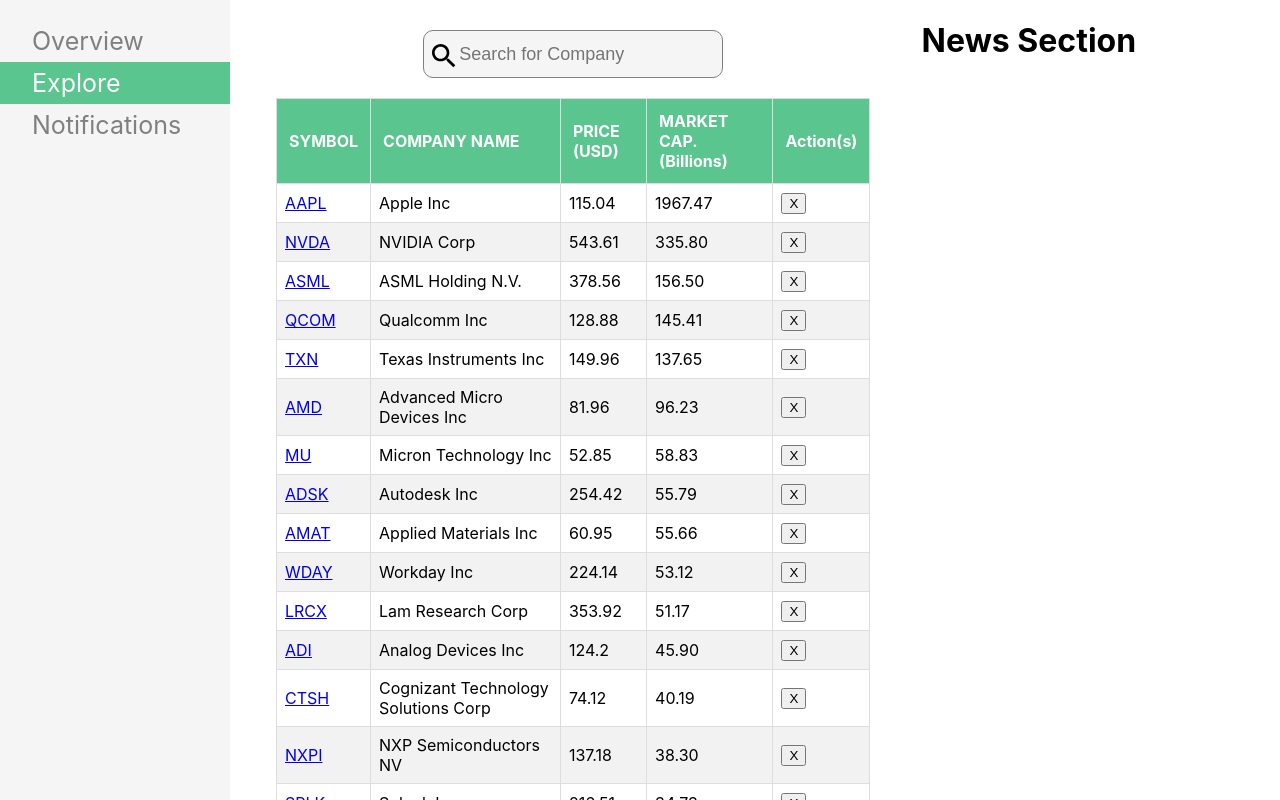
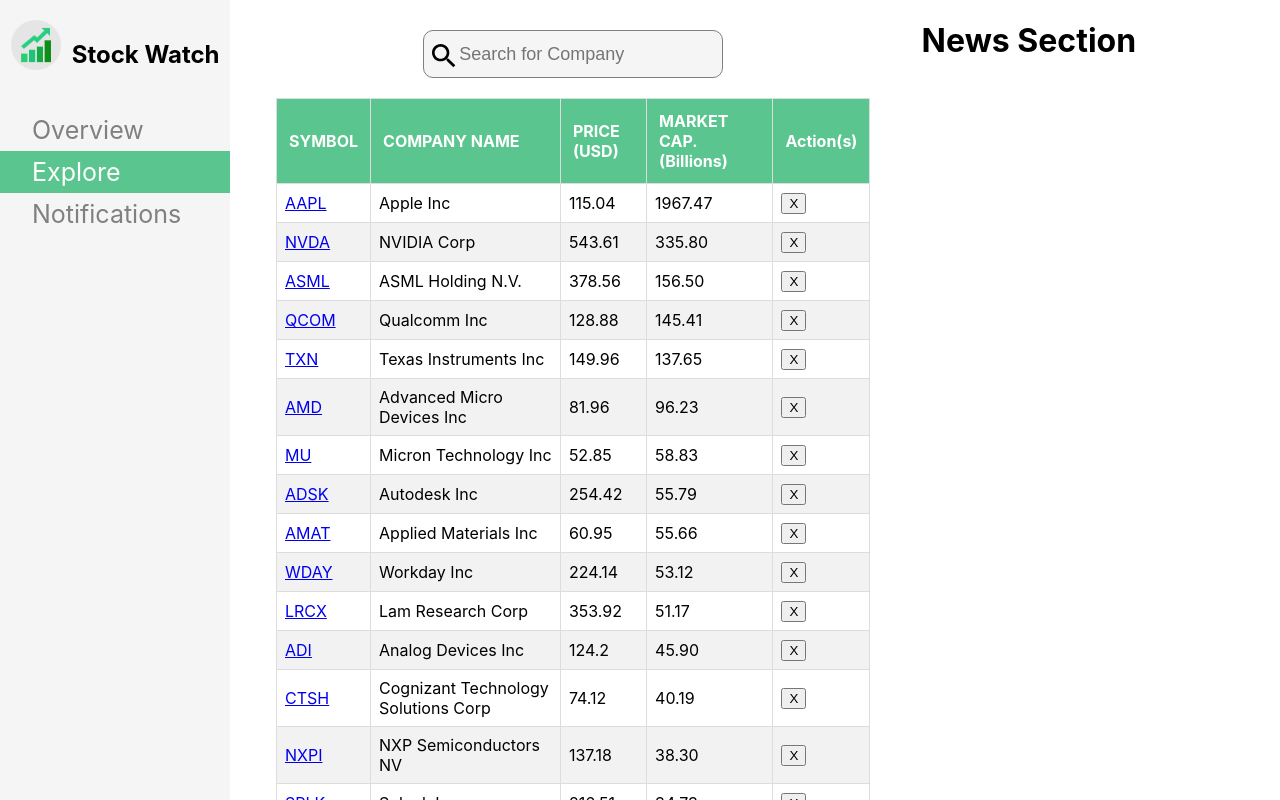
Before and after one commit to rna/stock-watch, a React (Create React App) app: page / in a window 1280 px wide. Shown: the top 800 px of the page. Built offline with nearby package versions, Linux system fonts and the light colour scheme.

Commit message:
add header logo

```diff
--- a/src/components/SideNavComponent.js
+++ b/src/components/SideNavComponent.js
@@ -1,7 +1,13 @@
 import React from 'react';
+import logo from '../images/arrow-clipart.png';
 
 const SideNavComponent = () => (
   <div className="sidenav">
+    <div className="logo">
+      <img src={logo} alt="stock-watch" />
+      <h2>Stock Watch</h2>
+    </div>
+
     <a href="/">Overview</a>
     <a href="/">Explore</a>
     <a href="/">Notifications</a>
--- a/src/index.css
+++ b/src/index.css
@@ -15,6 +15,17 @@
     sans-serif;
   -webkit-font-smoothing: antialiased;
   -moz-osx-font-smoothing: grayscale;
+}
+
+.logo {
+  display: flex;
+  justify-content: space-evenly;
+  margin-bottom: 20px;
+}
+
+.logo img {
+  width: 50px;
+  height: 50px;
 }
 
 /* News Item styles */
@@ -136,7 +147,7 @@
   display: block;
 }
 
-.sidenav a:nth-child(2) {
+.sidenav a:nth-child(3) {
   background-color: #5ac58e;
   color: white;
 }
```
Also changed, not shown: src/images/arrow-clipart.png (added).
